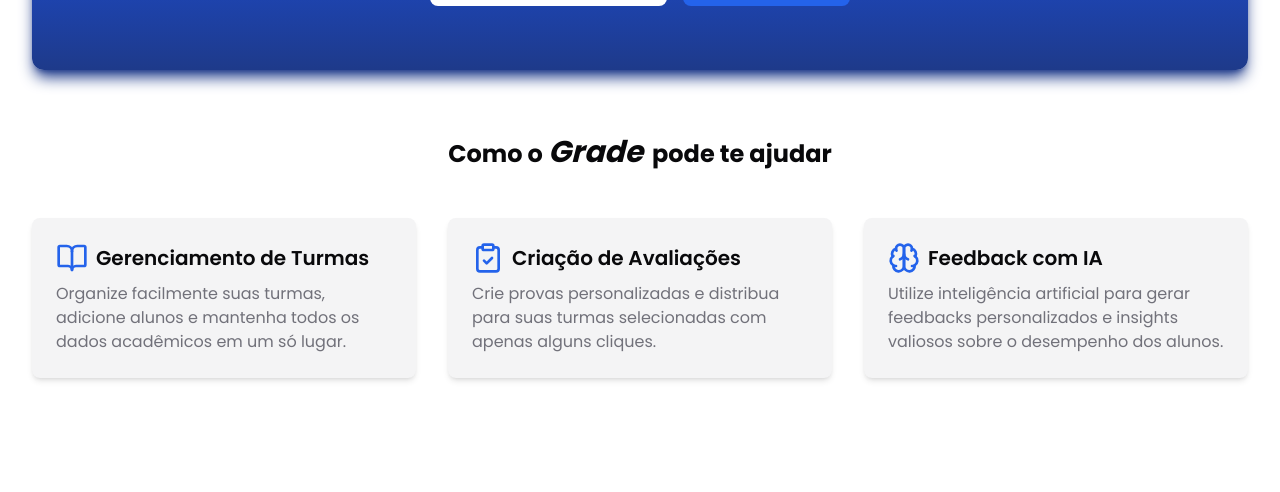
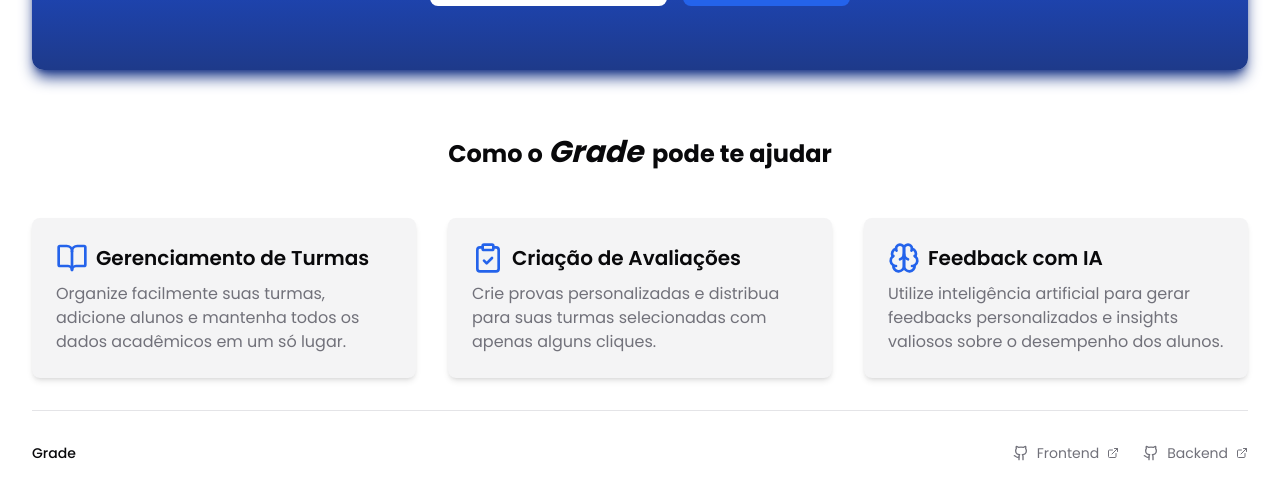
Before and after one commit to arthurspedine/grade-frontend, a Next.js app: page / in a window 1280 px wide. Shown: the part 338-830 px from the top of the page. Before the commit the page ends 800 px from the top, so only its background shows below. Built offline with nearby package versions, Linux system fonts and the light colour scheme; no server answers.

Commit message:
feat: add footer with links to frontend and backend GitHub repositories

```diff
--- a/src/app/(home)/page.tsx
+++ b/src/app/(home)/page.tsx
@@ -3,6 +3,8 @@
   BookOpen,
   Brain,
   ClipboardCheck,
+  ExternalLink,
+  Github,
   LogIn,
   type LucideProps,
   UserPlus,
@@ -71,7 +73,7 @@
           </div>
         </div>
         {/* CONTENT */}
-        <div className='py-16'>
+        <div className='pt-16 pb-4'>
           <h2 className='mb-4 text-center font-bold text-lg sm:mb-8 md:text-2xl lg:mb-12'>
             Como o{' '}
             <span className='mr-1 font-bold text-xl italic md:text-3xl'>
@@ -99,6 +101,41 @@
           </div>
         </div>
       </section>
+
+      {/* FOOTER */}
+      <footer className='mx-auto w-full max-w-[1440px] px-4 pb-24 sm:px-6 sm:pb-8 lg:px-8'>
+        <div className='border-border border-t pt-8'>
+          <div className='flex items-center justify-between gap-4 text-center sm:text-left'>
+            <div className='flex flex-col gap-1'>
+              <p className='font-medium text-foreground text-sm'>Grade</p>
+            </div>
+
+            <div className='flex items-center gap-6'>
+              <a
+                href='https://github.com/tiago-ferrer/grade-frontend'
+                target='_blank'
+                rel='noopener noreferrer'
+                className='flex items-center gap-2 text-muted-foreground text-sm transition-colors hover:text-foreground'
+              >
+                <Github size={16} />
+                <span>Frontend</span>
+                <ExternalLink size={12} />
+              </a>
+
+              <a
+                href='https://github.com/tiago-ferrer/grade'
+                target='_blank'
+                rel='noopener noreferrer'
+                className='flex items-center gap-2 text-muted-foreground text-sm transition-colors hover:text-foreground'
+              >
+                <Github size={16} />
+                <span>Backend</span>
+                <ExternalLink size={12} />
+              </a>
+            </div>
+          </div>
+        </div>
+      </footer>
     </div>
   )
 }
```
